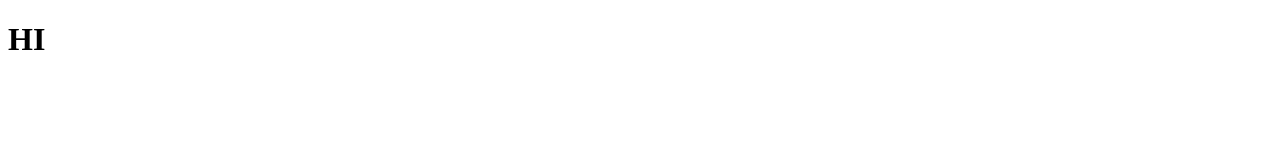
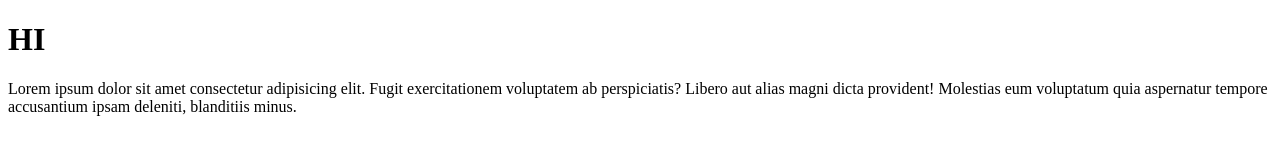
Before and after one commit to Plai8/project, a plain HTML site: page index.html in a window 1280 px wide. Drawn offline with Linux system fonts and the light colour scheme.

Commit message:
add para in index

```diff
--- a/index.html
+++ b/index.html
@@ -8,6 +8,7 @@
 <body>
     <div class="container">
         <h1>HI</h1>
+        <p>Lorem ipsum dolor sit amet consectetur adipisicing elit. Fugit exercitationem voluptatem ab perspiciatis? Libero aut alias magni dicta provident! Molestias eum voluptatum quia aspernatur tempore accusantium ipsam deleniti, blanditiis minus.</p>
     </div>
 </body>
 </html>
```
